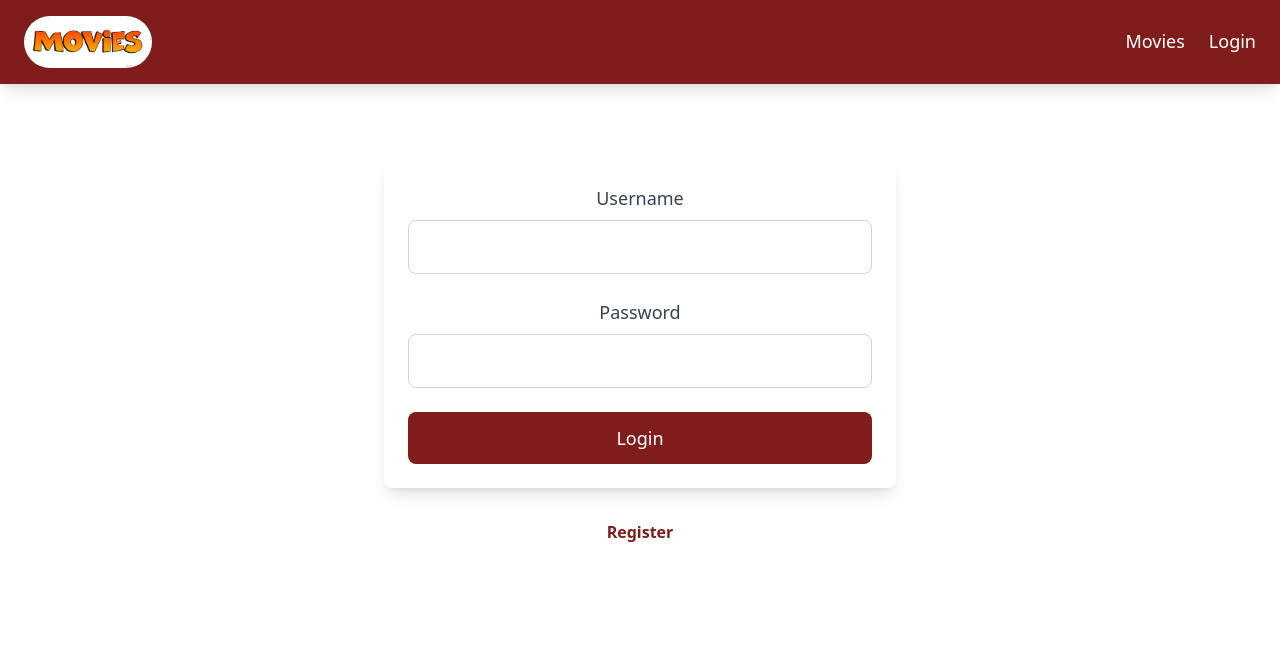
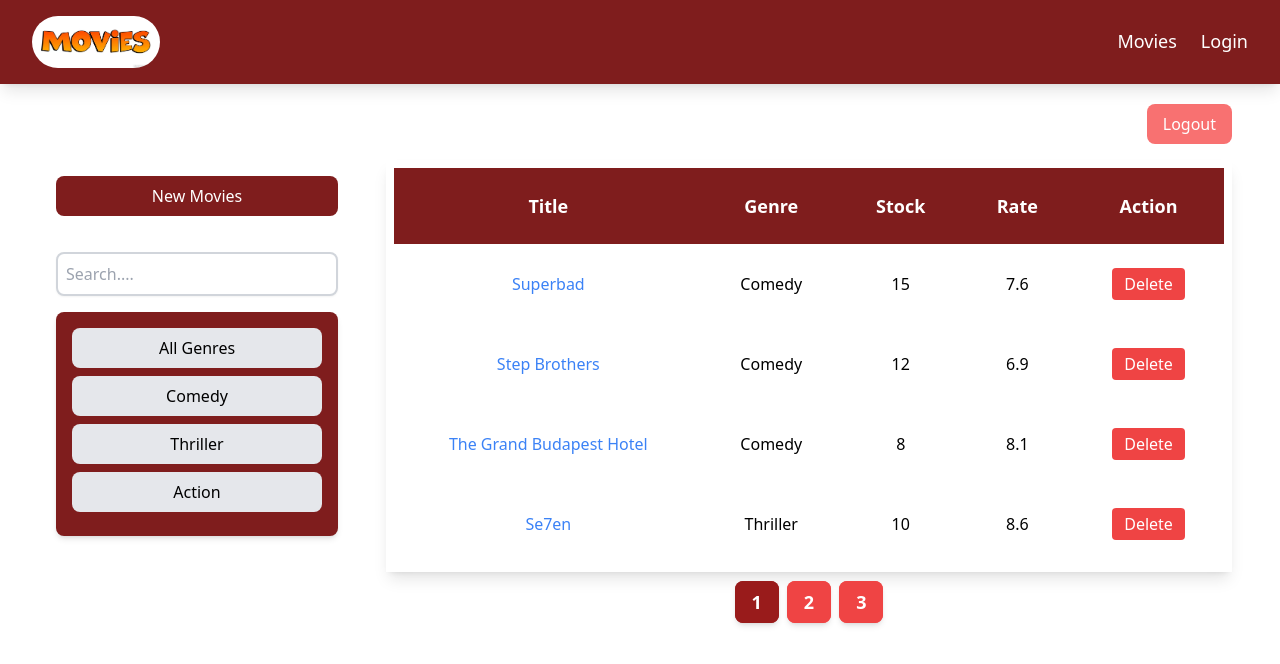
Before and after one commit to seharsitara/MovieApp-using-react, a React app in the folder movie-app/: page /movies in a window 1280 px wide. Before the commit this address led to /loginform. Shown: the top 664 px of the page. Built offline with nearby package versions, Linux system fonts and the light colour scheme; the HTML template or start-up script is replaced by a standard one.

Commit message:
update components

```diff
--- a/movie-app/src/App.jsx
+++ b/movie-app/src/App.jsx
@@ -45,10 +45,10 @@ function App() {
       <Route path="/moviesform" element={<Movieloginform />} />
       <Route path="/movies/:id" element={<Movieloginform />} />
      <Route path="/loginform" element={<Loginform setIsLoggedIn={setIsLoggedIn}/>}></Route>
-     <Route
+     {/*<Route
           path="/movies"
           element={isLoggedIn ? <Movies /> : <Navigate to="/loginform" />}
-        />
+        />*/}
 
       <Route path="/movies" element={<Movies/>}></Route>
       <Route path="/customer" element={<Customer/>}></Route>
--- a/movie-app/src/Like.jsx
+++ /dev/null
@@ -1,16 +0,0 @@
-import React from "react";
-
-const Like =( props )=> {
-  let classes = "fa fa-heart";
- // if (!props.liked) classes += "-o";
-  return (
-    <i
-     // onClick={props.onClick}
-      style={{ cursor: "pointer" }}
-      className={classes}
-      aria-hidden="true"
-    />
-  );
-};
-
-export default Like;
--- a/movie-app/src/Loginform.jsx
+++ b/movie-app/src/Loginform.jsx
@@ -1,5 +1,5 @@
 import React, { useState } from "react";
-import { Link ,useNavigate } from "react-router-dom";
+import { Link, useNavigate } from "react-router-dom";
 import Joi from "joi";
 
 const LoginForm = ({ setIsLoggedIn }) => {
@@ -7,6 +7,7 @@ const LoginForm = ({ setIsLoggedIn }) => {
   const [errors, setErrors] = useState({});
   const navigate = useNavigate();
 
+  // Joi validation schema
   const schema = Joi.object({
     username: Joi.string().min(3).required().label("Username"),
     password: Joi.string().min(6).required().label("Password"),
@@ -16,6 +17,7 @@ const LoginForm = ({ setIsLoggedIn }) => {
     const { name, value } = e.target;
     setData({ ...data, [name]: value });
 
+    // Validate individual field
     const { error } = schema.extract(name).validate(value);
     setErrors({ ...errors, [name]: error ? error.details[0].message : null });
   };
@@ -23,7 +25,8 @@ const LoginForm = ({ setIsLoggedIn }) => {
   const handleSubmit = (e) => {
     e.preventDefault();
 
-    const validation = schema.validate(data);
+    // Validate all fields
+    const validation = schema.validate(data, { abortEarly: false });
     if (validation.error) {
       const errorMessages = {};
       validation.error.details.forEach((detail) => {
@@ -33,19 +36,16 @@ const LoginForm = ({ setIsLoggedIn }) => {
       return;
     }
 
-    // Fetch stored user data
-    const storedUser = JSON.parse(localStorage.getItem("user"));
-    if (!storedUser) {
-      setErrors({ username: "No registered user found. Please register first." });
+    // Fetch stored users from localStorage
+    const storedUsers = JSON.parse(localStorage.getItem("users")) || [];
+    const existingUser = storedUsers.find((user) => user.username === data.username);
+
+    if (!existingUser) {
+      setErrors({ username: "Username not found. Please register first." });
       return;
     }
 
-    if (storedUser.username !== data.username) {
-      setErrors({ username: "Username not found." });
-      return;
-    }
-
-    if (storedUser.password !== data.password) {
+    if (existingUser.password !== data.password) {
       setErrors({ password: "Incorrect password." });
       return;
     }
@@ -53,8 +53,13 @@ const LoginForm = ({ setIsLoggedIn }) => {
     // Login successful
     setIsLoggedIn(true);
     localStorage.setItem("isLoggedIn", "true");
+    alert("Login successful!");
     navigate("/movies");
   };
+
+  const hasErrors = Object.values(errors).some(
+    (error) => error !== null && error !== undefined
+  );
 
   return (
     <div className="w-full mt-32 px-4">
@@ -62,6 +67,7 @@ const LoginForm = ({ setIsLoggedIn }) => {
         className="text-lg mb-8 font-semibold max-w-lg mx-auto p-6 bg-white shadow-lg rounded-lg"
         onSubmit={handleSubmit}
       >
+        {/* Username Field */}
         <div className="mb-6">
           <label htmlFor="username" className="block text-gray-700 mb-2 font-medium">
             Username
@@ -78,6 +84,7 @@ const LoginForm = ({ setIsLoggedIn }) => {
           {errors.username && <span className="text-red-500">{errors.username}</span>}
         </div>
 
+        {/* Password Field */}
         <div className="mb-6">
           <label htmlFor="password" className="block text-gray-700 mb-2 font-medium">
             Password
@@ -94,20 +101,27 @@ const LoginForm = ({ setIsLoggedIn }) => {
           {errors.password && <span className="text-red-500">{errors.password}</span>}
         </div>
 
+        {/* Submit Button */}
         <button
           type="submit"
-          className="w-full py-3 text-white bg-red-900 font-medium rounded-lg"
+          className={`w-full py-3 text-white font-medium rounded-lg ${
+            hasErrors ? "bg-red-300 cursor-not-allowed" : "bg-red-900 hover:bg-red-950"
+          }`}
+          disabled={hasErrors}
         >
           Login
         </button>
       </form>
+
       {/* Link to Registration */}
+      <div className="text-center mt-4">
         <Link
           className="text-red-900 hover:underline focus:outline-none font-semibold"
           to="/registrationform"
         >
-        Register
+          Don't have an account? Register here.
         </Link>
+      </div>
     </div>
   );
 };
--- a/movie-app/src/Movieloginform.jsx
+++ b/movie-app/src/Movieloginform.jsx
@@ -69,13 +69,15 @@ const Movieloginform = () => {
     return errors;
   };
 
+
   const changeHandler = (e) => {
     const { name, value } = e.target;
     const updatedValue = name === "genre" ? parseInt(value, 10) : value;
     setData({ ...data, [name]: updatedValue });
   };
 
-  const handleSubmit = (e) => {
+
+const handleSubmit = (e) => {
     e.preventDefault();
     const validationErrors = validate();
     setErrors(validationErrors || {});
@@ -85,8 +87,8 @@ const Movieloginform = () => {
   };
 
   const submitSave = () => {
-    saveMovie(data);
-    navigate("/movies");
+   saveMovie(data);
+   navigate("/movies");
   };
 
   if (!isFetched) {
@@ -123,8 +125,7 @@ const Movieloginform = () => {
           className="border border-gray-300 rounded-lg p-3 w-full focus:ring-2 focus:ring-red-900 focus:outline-none"
         >
           <option value="">Select a Genre</option>
-          {Array.isArray(genre) &&
-            genre.map((g) => (
+          {genre.map((g) => (
               <option
                 key={g._id}
                 value={g._id}
--- a/movie-app/src/Movies.jsx
+++ b/movie-app/src/Movies.jsx
@@ -15,7 +15,9 @@ const loadFromLocalStorage = (key) => {
 };
 
 const saveToLocalStorage = (key, data) => {
-  localStorage.setItem(key, JSON.stringify(data));
+  const isLoggedIn = localStorage.getItem("isLoggedIn");
+
+
 };
 
 const Movies = () => {
@@ -84,19 +86,29 @@ console.log("Genres:", callGenre);
 
 
   const deleteBtnHandle = (movie) => {
-    console.log("Movie passed to deleteBtnHandle:", movie);
+
+
+    // Proceed with deletion if the user is logged in
     const updatedMovies = callMovie.filter((m) => m.id !== movie.id);
+
+    // Update state with the new movies list
     setCallMovie(updatedMovies);
+
+    // Save the updated movie list to localStorage
     saveToLocalStorage('movies', updatedMovies);
   };
 
 
   const handleLogout = () => {
-    localStorage.removeItem("isLoggedIn"); // Clear login status
-    navigate("/loginform");
-    window.location.reload();
+    console.log("Before Logout:", localStorage);  // Check current localStorage state
+    localStorage.removeItem("isLoggedIn");  // Remove login status
+    localStorage.removeItem("user");  // Remove the entire user object
+    localStorage.removeItem("movies");  // Remove the movies list
+    console.log("After Logout:", localStorage);  // Check if items were removed
+    navigate("/loginform");  // Navigate to login form
+    window.location.reload();  // Reload the page to reflect changes
+  };
 
-  };
 
   return (
     <div className="w-full mt-16 px-4 relative">
--- a/movie-app/src/Nav.jsx
+++ b/movie-app/src/Nav.jsx
@@ -17,7 +17,7 @@ const Nav = () => {
 
   return (
     <div className="w-full fixed top-0 left-0 bg-red-900 z-50 shadow-lg">
-      <nav className="flex items-center justify-between px-4 md:px-6 py-4 text-white">
+      <nav className="flex items-center justify-between px-6 md:px-8 py-4 text-white">
         {/* Logo */}
         <div className="w-20 md:w-32">
           <img src={logo} alt="Logo" className="object-cover rounded-full" />
--- a/movie-app/src/Register.jsx
+++ b/movie-app/src/Register.jsx
@@ -37,18 +37,22 @@ const Register = () => {
       return;
     }
 
-    // Check if a user is already registered
-    const existingUser = localStorage.getItem("user");
-    if (existingUser) {
-      alert("A user is already registered. Please log in.");
+    // Retrieve existing users from localStorage
+    const existingUsers = JSON.parse(localStorage.getItem("users")) || [];
+
+    // Check if email is already registered
+    const emailExists = existingUsers.some((user) => user.email === data.email);
+    if (emailExists) {
+      alert("This email is already registered. Please log in.");
       navigate("/loginform");
       return;
     }
 
-    // Save user data in localStorage
-    localStorage.setItem("user", JSON.stringify(data));
-    alert("Registration successful! Please log in.");
-    navigate("/loginform");
+    // Save the new user
+    const updatedUsers = [...existingUsers, data];
+    localStorage.setItem("users", JSON.stringify(updatedUsers));
+    alert("Registration successful!");
+    navigate("/movies");
   };
 
   const hasErrors = Object.values(errors).some(
@@ -119,7 +123,7 @@ const Register = () => {
         {/* Submit Button */}
         <button
           type="submit"
-          className={`w-full py-3 text-white bg-red-900 font-medium rounded-lg transition ${
+          className={`w-full py-3 text-white font-medium rounded-lg transition ${
             !isFormValid
               ? "bg-red-300 cursor-not-allowed"
               : "bg-red-900 hover:bg-red-950"
--- a/movie-app/src/Searchbox.jsx
+++ b/movie-app/src/Searchbox.jsx
@@ -4,7 +4,7 @@ const SearchBox=(props)=>{
   const {value,handleSearchbox}= props;
       return (
         <input type="search" name="searchbox" placeholder="Search...." value={value} onChange={handleSearchbox}
-        className="mt-5 w-full p-2 m-auto border-2 border-gray-300 rounded-lg shadow-sm focus:outline-none  text-gray-700"
+        className="mt-3 w-full p-2 m-auto border-2 border-gray-300 rounded-lg shadow-sm focus:outline-none  text-gray-700"
         />
       );
 }
```
Also changed, not shown: movie-app/src/Moviearray.jsx (+19 -13 lines), movie-app/vercel.json (added). Lines whose indentation alone changed are shown as unchanged.
